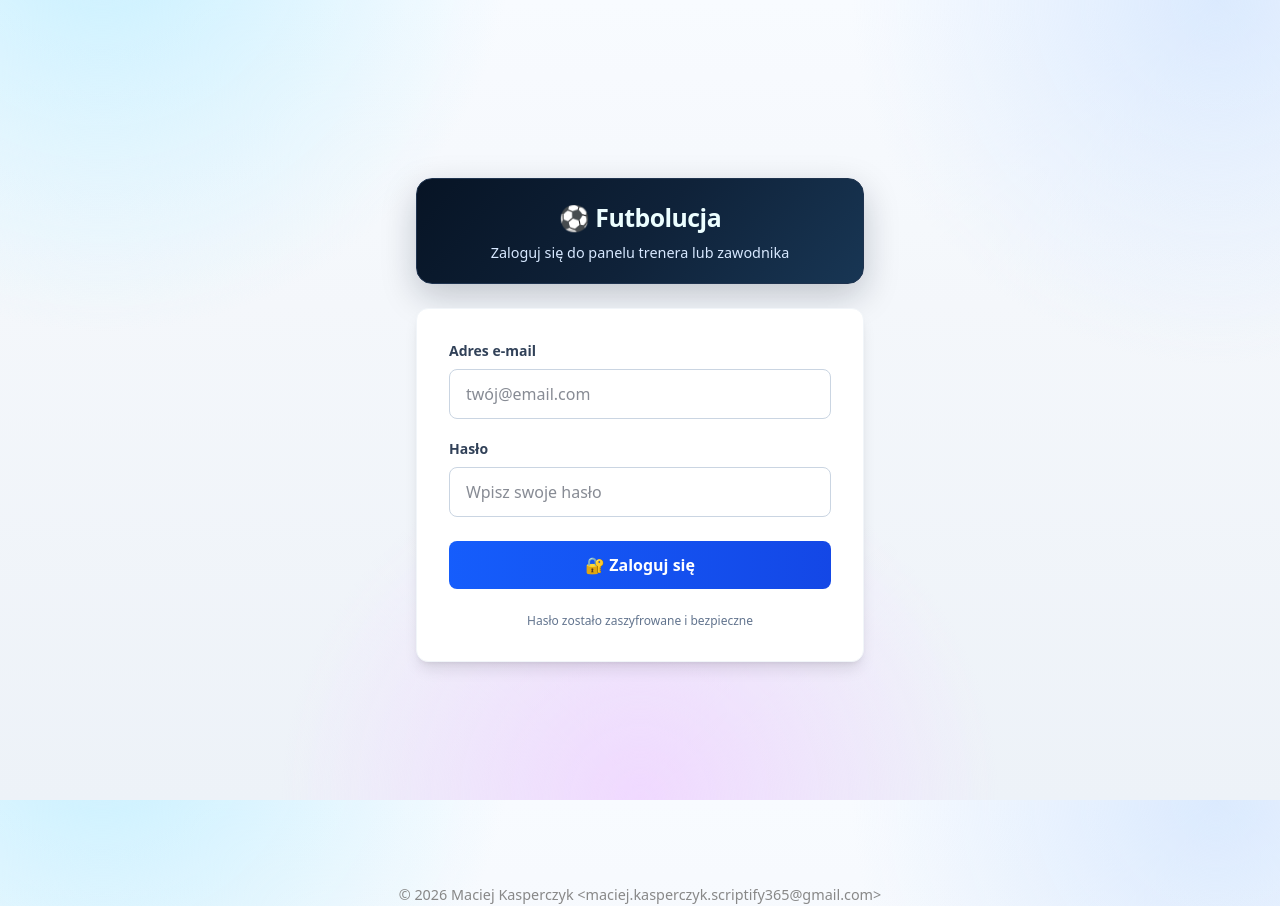
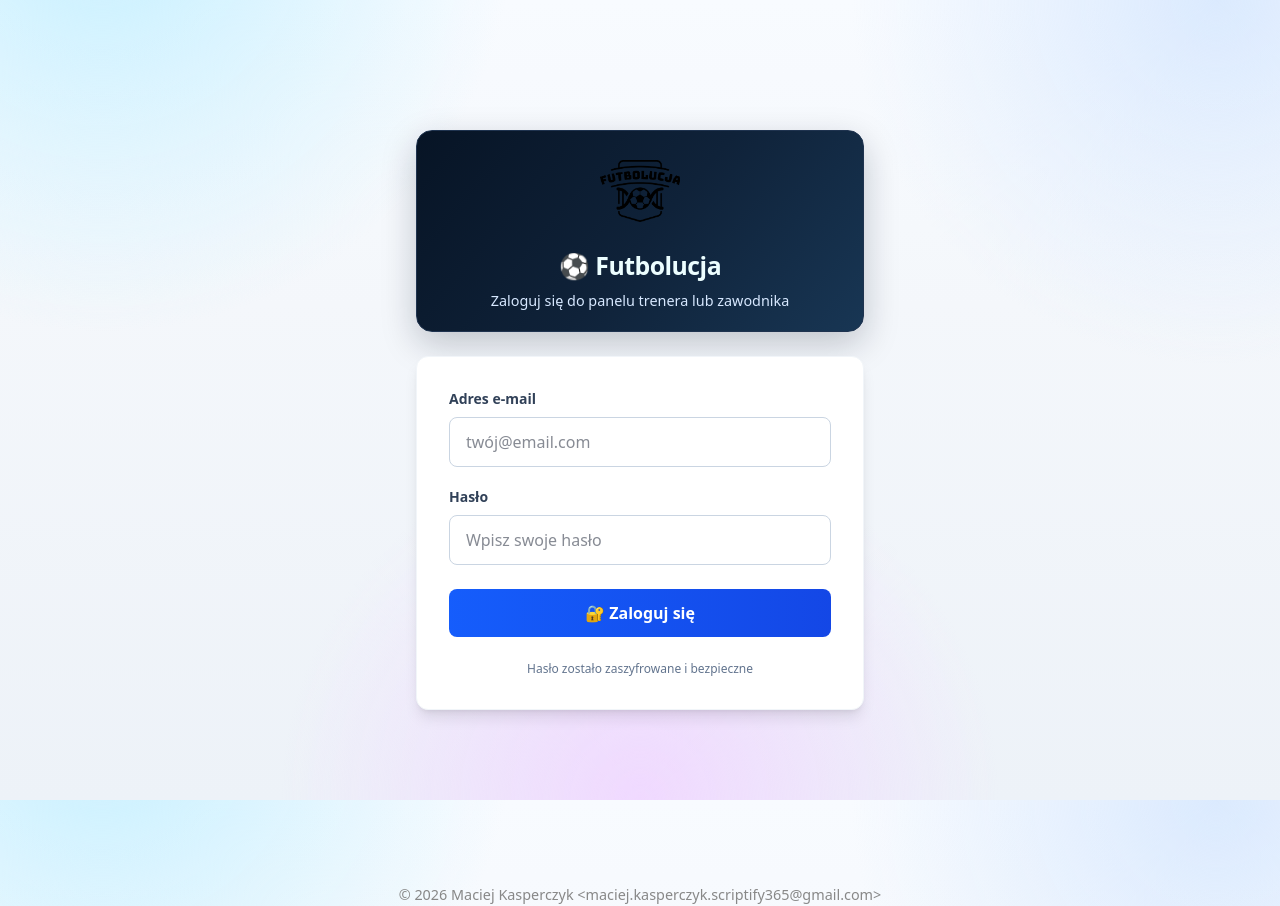
Before and after one commit to MaciejKasperczyk-ux/football-training-app, a Next.js app: page /login in a window 1280 px wide. Built offline with nearby package versions, Linux system fonts and the light colour scheme; no server answers.

Commit message:
Add app logo to login page and authenticated header

```diff
--- a/src/app/layout.tsx
+++ b/src/app/layout.tsx
@@ -31,6 +31,9 @@ export default async function RootLayout({ children }: { children: React.ReactNo
               <div className="w-full px-4 md:px-6 lg:px-10">
                 <div className="flex flex-wrap items-center justify-between gap-3 py-3">
                   <div className="flex items-center gap-2">
+                    <Link href="/" className="inline-flex items-center justify-center rounded-xl bg-white p-1 shadow-sm ring-1 ring-slate-200">
+                      <img src="/logo.png" alt="Logo Futbolucja" className="h-9 w-9 object-contain" />
+                    </Link>
                     <Link
                       href="/"
                       className="rounded-xl bg-gradient-to-br from-slate-900 to-slate-700 px-3 py-2 text-sm font-semibold text-white shadow-sm"
--- a/src/app/login/page.tsx
+++ b/src/app/login/page.tsx
@@ -30,6 +30,9 @@ export default function LoginPage() {
       <div className="w-full max-w-md">
         {/* Header Card */}
         <div className="hero-card mb-6">
+          <div className="mb-4 flex justify-center">
+            <img src="/logo.png" alt="Logo Futbolucja" className="h-20 w-20 object-contain" />
+          </div>
           <h1 className="page-title text-center">⚽ Futbolucja</h1>
           <p className="page-subtitle text-center mt-2">Zaloguj się do panelu trenera lub zawodnika</p>
         </div>
```
Also changed, not shown: public/logo.png (added).
